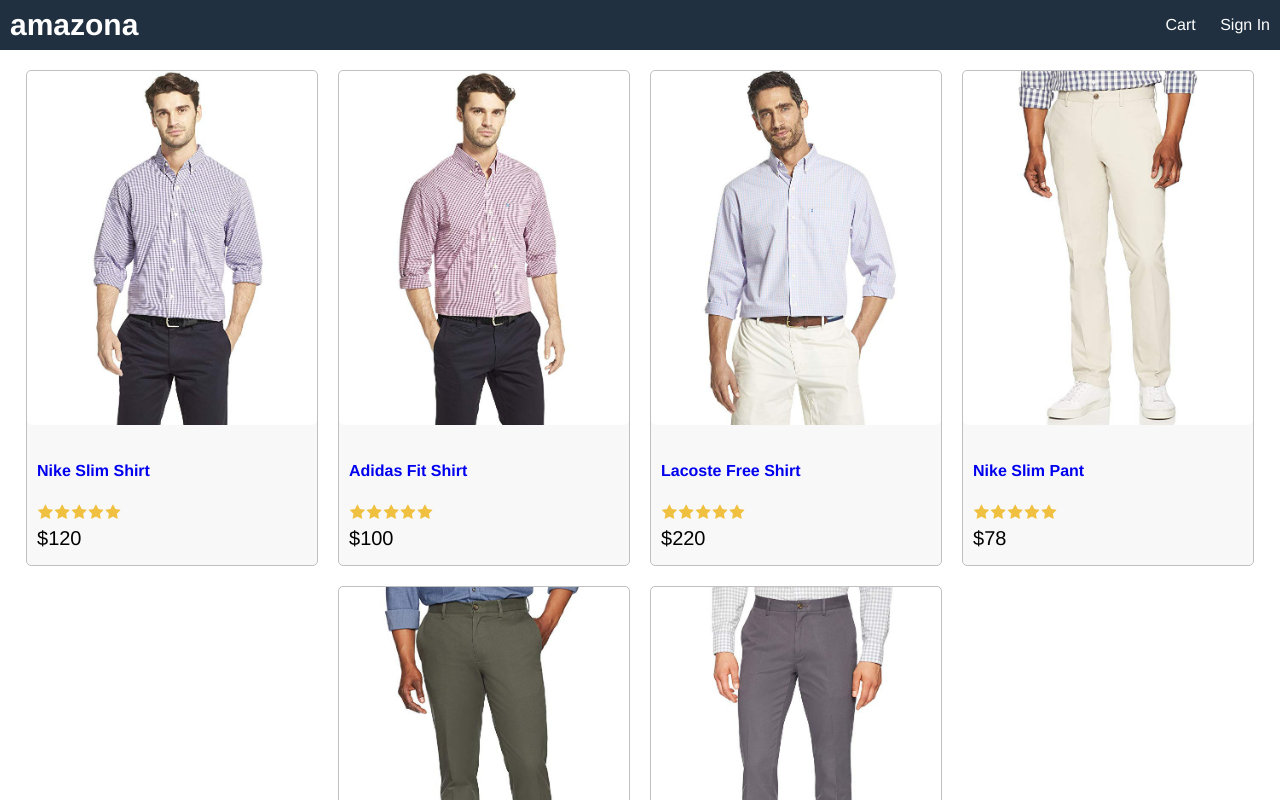
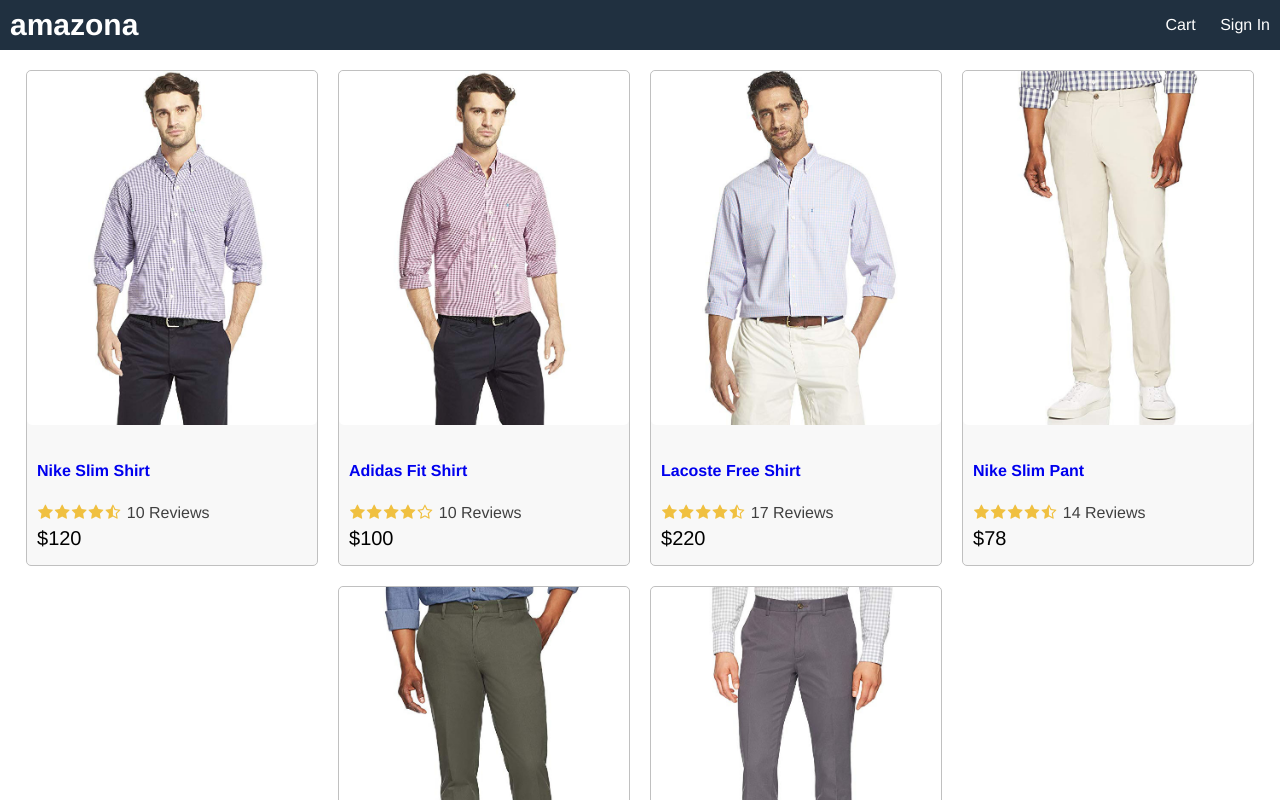
Before and after one commit to jbchinonso/mern-ecommerce, a React (Create React App) app in the folder frontend/: page / in a window 1280 px wide. Shown: the top 800 px of the page. Built offline with nearby package versions, Linux system fonts and the light colour scheme.

Commit message:
add products and ratings components

```diff
--- a/frontend/src/App.js
+++ b/frontend/src/App.js
@@ -1,4 +1,5 @@
-import React from 'react'
+import React from "react";
+import Products from "./components/Products";
 import { data } from "./data";
 
 function App() {
@@ -20,32 +21,7 @@
       <main>
         <div className="row center">
           {data.products.map(product => (
-            <div key={product._id } className="card">
-              <a href={`/product/${product._id}`}>
-                <img
-                  className="medium"
-                  src={product.image}
-                  alt={product.name}
-
-                />
-              </a>
-              <div className="card-body">
-                <a href={`/product/${product._id}`}><h2>{product.name}</h2> </a>
-                <div className="rating">
-                  <span>  <i className="fa fa-star"></i></span>
-
-                  <span><i className="fa fa-star"></i></span>
-
-                  <span><i className="fa fa-star"></i></span>
-
-                  <span><i className="fa fa-star"></i></span>
-
-                  <span><i className="fa fa-star"></i></span>
-                </div>
-
-                <div className="price">${product.price}</div>
-              </div>
-            </div>
+            <Products key={product._id} product={product} />
           ))}
         </div>
       </main>
--- /dev/null
+++ b/frontend/src/components/Products.js
@@ -0,0 +1,25 @@
+import React from 'react'
+import Rating from './Rating'
+
+export default function Products(props) {
+    const {product} = props
+    return (
+        <div className="card">
+        <a href={`/product/${product._id}`}>
+          <img
+            className="medium"
+            src={product.image}
+            alt={product.name}
+
+          />
+        </a>
+        <div className="card-body">
+          <a href={`/product/${product._id}`}><h2>{product.name}</h2> </a>
+            <Rating rating={product.rating} numReviews={product.numReviews} />
+
+          <div className="price">${product.price}</div>
+        </div>
+      </div>
+    );
+
+}
--- /dev/null
+++ b/frontend/src/components/Rating.js
@@ -0,0 +1,69 @@
+import React from "react";
+
+export default function Rating(props) {
+  const { rating, numReviews } = props;
+  return (
+    <div className="rating">
+      <span>
+        <i
+          className={
+            rating >= 1
+              ? "fa fa-star"
+              : rating >= 0.5
+              ? "fa fa-star-half-o"
+              : "fa fa-star-o"
+          }
+        ></i>
+      </span>
+
+      <span>
+        <i
+          className={
+            rating >= 2
+              ? "fa fa-star"
+              : rating >= 1.5
+              ? "fa fa-star-half-o"
+              : "fa fa-star-o"
+          }
+        ></i>
+      </span>
+
+      <span>
+        <i
+          className={
+            rating >= 3
+              ? "fa fa-star"
+              : rating >= 2.5
+              ? "fa fa-star-half-o"
+              : "fa fa-star-o"
+          }
+        ></i>
+      </span>
+
+      <span>
+        <i
+          className={
+            rating >= 4
+              ? "fa fa-star"
+              : rating >= 3.5
+              ? "fa fa-star-half-o"
+              : "fa fa-star-o"
+          }
+        ></i>
+      </span>
+
+      <span>
+        <i
+          className={
+            rating >= 5
+              ? "fa fa-star"
+              : rating >= 4.5
+              ? "fa fa-star-half-o"
+              : "fa fa-star-o"
+          }
+        ></i>
+      </span>
+      <span> {`${numReviews} Reviews`} </span>
+    </div>
+  );
+}
--- a/frontend/src/index.css
+++ b/frontend/src/index.css
@@ -119,3 +119,7 @@
     color: #f0c040;
     margin: 0.1rem;
 }
+
+.rating span:last-child{
+  color: #404040;
+}
```
